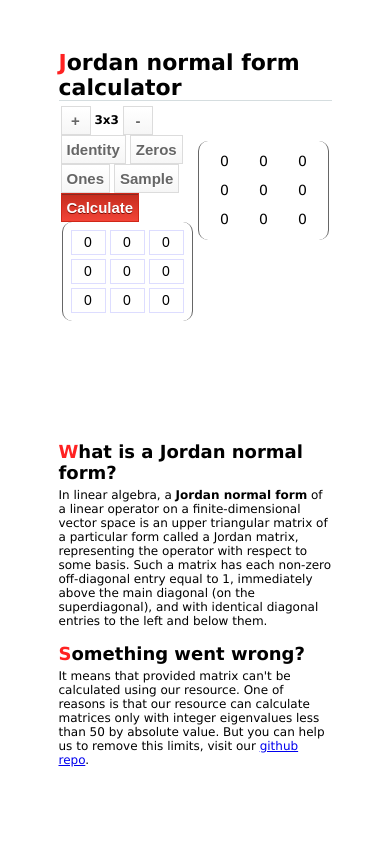
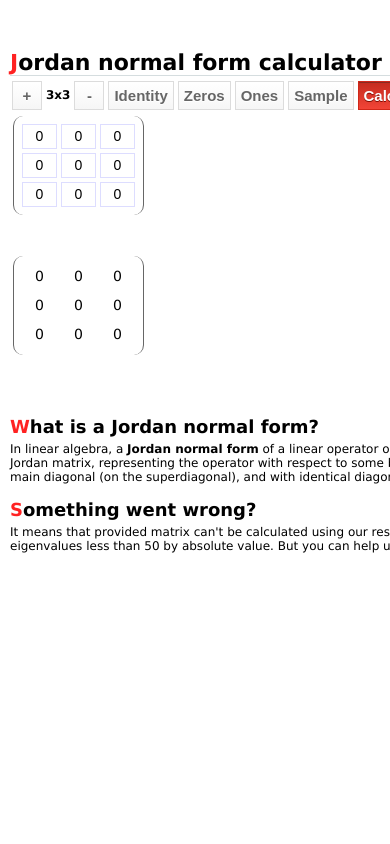
Before and after one commit to AndrewB330/LinalgCalculator, a Flask app: page / in a window 390 px wide; the page is wider, and only the part inside the window is pictured. Run offline with Flask 2, Linux system fonts and the light colour scheme; some libraries are stand-ins or nearby versions.

Commit message:
Responsive columns

```diff
--- a/linear_algebra.py
+++ b/linear_algebra.py
@@ -83,11 +83,13 @@ def jordan_form(in_mat):
     # returns J and C
     n,m = in_mat.shape
     C = []
+    eigenvalues = []
     # TODO: find all eigenvalues of provided matrix!!
     for value in range(-50,50):
         B = in_mat - value*to_fraction(np.identity(n))
         if rank_m(B) == n:
             continue
+        eigenvalues.append(value)
         all_sols = []
         current_system = B
         prev_dim = 0
--- a/static/js/script.js
+++ b/static/js/script.js
@@ -1,5 +1,5 @@
 var size = 3;
-var max_size = 9;
+var max_size = 11;
 var data = zero_matrix(max_size);
 
 function zero_matrix(size) {
--- a/static/styles/style.css
+++ b/static/styles/style.css
@@ -11,7 +11,7 @@ body{
 
 #content {
 	position:relative;
-    width: 70%;
+    width: 80em;
     min-height: 300px;
     margin: auto;
     padding: 10px;
@@ -191,3 +191,23 @@ body{
     width: 100%;
     margin-bottom: 5px;
 }
+
+
+
+
+
+
+
+*, *:before, *:after {
+  -moz-box-sizing: border-box; -webkit-box-sizing: border-box; box-sizing: border-box;
+}
+
+.columns-container { position: relative; }
+
+.left-column { margin-bottom: .5em; }
+
+
+@media screen and (min-width: 47.5em ) {
+    .left-column { margin-right: 40.0em; }
+    .right-column { position: absolute; top: 0; right: 0; width: 40.0em; }
+}
--- a/templates/index.html
+++ b/templates/index.html
@@ -11,8 +11,8 @@
     <body>
         <div id="content">
             <div class="header"><span class="first-char">J</span>ordan normal form calculator</div>
-            <div id="block">
-                <div class="column">
+            <div id="block" class="columns-container">
+                <div class="left-column">
                     <div class="controls">
                         <button class="white-button control" onclick="resize_input(+1)">+</button>
                         <div id="size" class="control">3x3</div>
@@ -27,7 +27,7 @@
                     </table>
                 </div>
 
-                <div class="column">
+                <div class="right-column">
                     <div class="controls">
                         <div id="message" class="control"></div>
                     </div>
```
